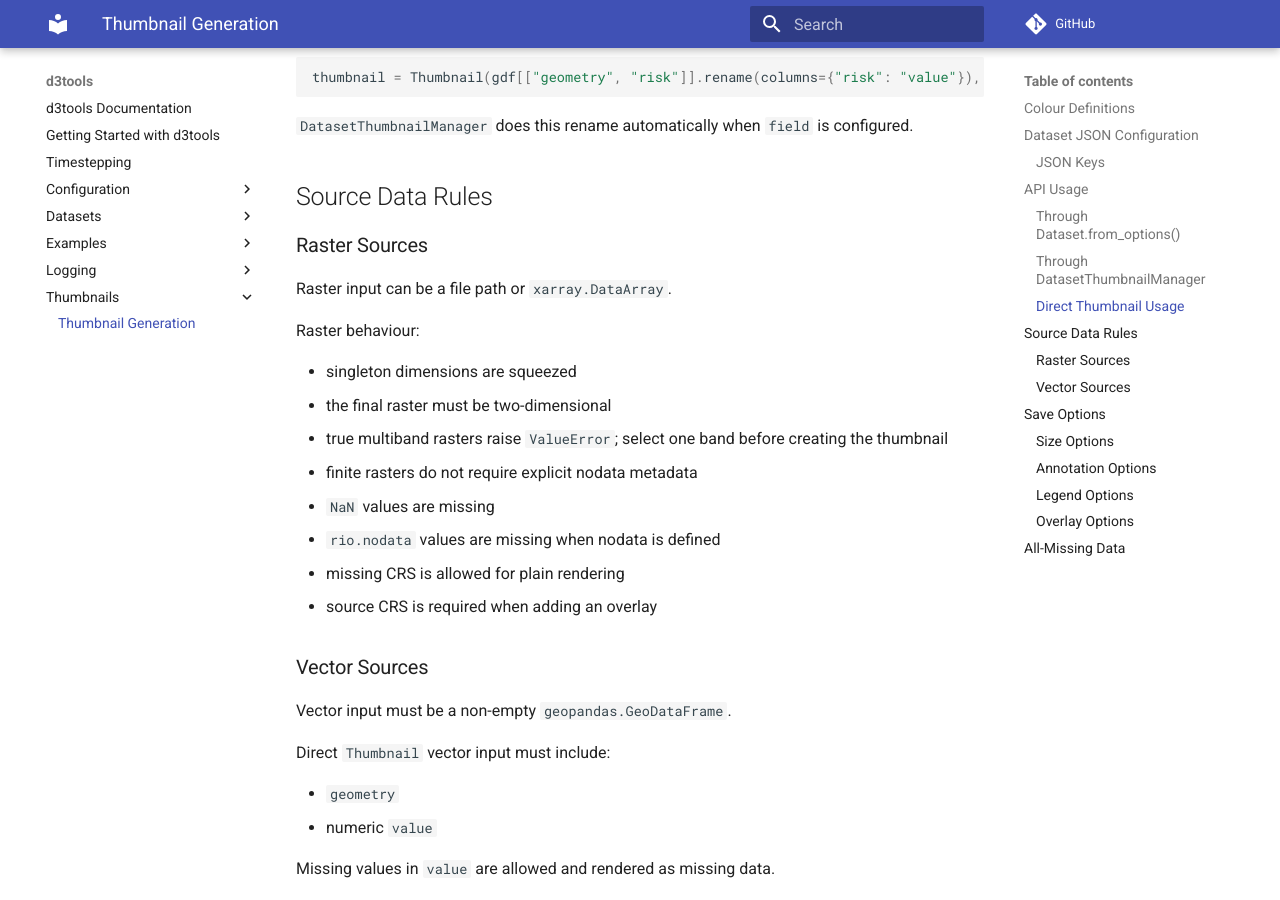
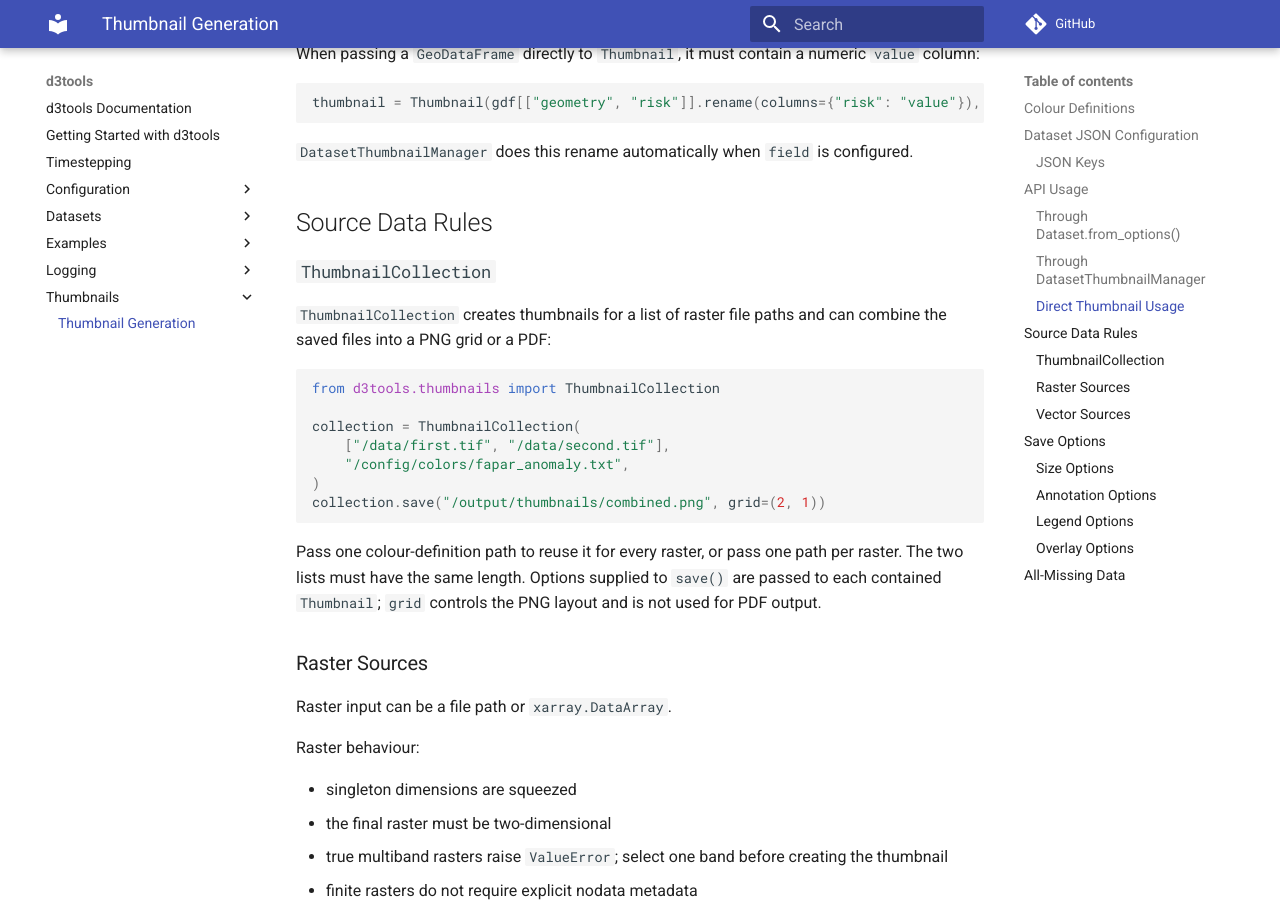
Before and after one commit to c-hydro/d3tools, an MkDocs documentation site: the page built from docs/thumbnails/overview.md, in a window 1280 px wide and 900 px high, scrolled down 5289 px. Built offline with MkDocs 1.6.1 and Material for MkDocs 9.7.7, drawn with Linux system fonts in a browser that asks for light colours; comment, search, counter and statistics services are not loaded; some of the changed text lies outside the part shown.

Commit message:
__ phase1 - thumbnails

````diff
--- a/docs/thumbnails/overview.md
+++ b/docs/thumbnails/overview.md
@@ -68,15 +68,15 @@ Add a `thumbnail` object to a dataset definition:
     "thumbnail": {
         "colors": {
             "type": "local",
-            "key_pattern": "/config/colors/fapar_anomaly.txt",
+            "key_pattern": "/config/colors/fapar_anomaly.txt"
         },
         "destination": {
             "type": "local",
-            "key_pattern": "/output/thumbnails/fapar_%Y%m%d.png",
+            "key_pattern": "/output/thumbnails/fapar_%Y%m%d.png"
         },
         "overlay": {
             "type": "local",
-            "key_pattern": "/data/boundaries.geojson",
+            "key_pattern": "/data/boundaries.geojson"
         },
         "annotation": {
             "text": "FAPAR anomaly"
@@ -118,7 +118,7 @@ The parser converts these into `Dataset` objects using the parent dataset defaul
 | `size` | no | number | Existing Matplotlib size scaling option. Advanced use. |
 | `dpi` | no | number | Figure DPI. Defaults are chosen automatically. |
 
-Additional keys are passed to `Thumbnail.save()` as options. Unsupported option types for annotation, legend, or overlay raise clear errors.
+Recognized thumbnail options are passed to `Thumbnail.save()`. Unsupported option types for annotation, legend, or overlay raise clear errors; unrecognized keys are ignored by `Thumbnail.save()`.
 
 ## API Usage
 
@@ -207,6 +207,21 @@ thumbnail = Thumbnail(gdf[["geometry", "risk"]].rename(columns={"risk": "value"}
 `DatasetThumbnailManager` does this rename automatically when `field` is configured.
 
 ## Source Data Rules
+### `ThumbnailCollection`
+
+`ThumbnailCollection` creates thumbnails for a list of raster file paths and can combine the saved files into a PNG grid or a PDF:
+
+```python
+from d3tools.thumbnails import ThumbnailCollection
+
+collection = ThumbnailCollection(
+    ["/data/first.tif", "/data/second.tif"],
+    "/config/colors/fapar_anomaly.txt",
+)
+collection.save("/output/thumbnails/combined.png", grid=(2, 1))
+```
+
+Pass one colour-definition path to reuse it for every raster, or pass one path per raster. The two lists must have the same length. Options supplied to `save()` are passed to each contained `Thumbnail`; `grid` controls the PNG layout and is not used for PDF output.
 
 ### Raster Sources
 
@@ -272,18 +287,18 @@ The saved PNG can be slightly smaller than the internal render shape because thu
 
 ### Annotation Options
 
-Omitted `annotation` means infer an annotation from `source_key` or raster filename when available.
+For direct `Thumbnail` usage, omitted `annotation` infers text from `source_key` or the raster filename when available. Dataset-managed generation may instead set the annotation to the output filename before calling the manager.
 
 Accepted forms:
 
 | Value | Behaviour |
 |-------|----------|
-| omitted | Infer source filename when available. |
+| omitted | Direct `Thumbnail`: infer source filename when available. Dataset-managed generation: may use the output filename. |
 | `false` or `null` | Disable annotation. |
 | `"none"` | Disable annotation, case-insensitive. |
 | `""` or whitespace | Disable annotation. |
 | non-empty string | Render literal annotation text. |
-| object | Copy options and use `text` when provided; otherwise infer text. |
+| object | Copy options and use `text` when provided; otherwise apply the same direct or dataset-managed inference described above. |
 
 JSON examples:
 
````
Also changed, not shown: _working_summaries/findings/approved.md (+1 -0 lines), _working_summaries/findings/phase1-thumbnails.md (added, +12 -0 lines).
